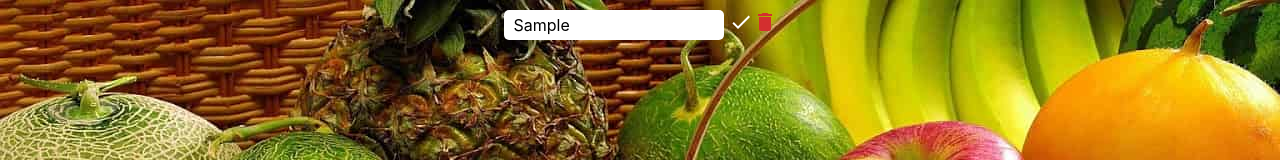
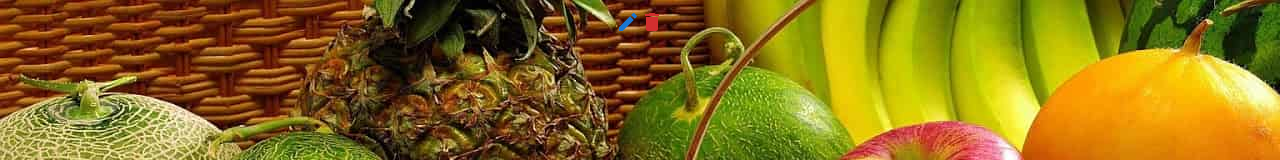
Before and after one commit to getulio-souza/app_frexco, a React (Create React App) app: page / in a window 1280 px wide. Both pictures are taken after typing "Sample" into the empty fields and a click on the button "ADICIONAR". Shown: the top 160 px of the page. Built offline with nearby package versions, Linux system fonts and the light colour scheme.

Commit message:
adicionando botão de editar produto

```diff
--- a/src/App.js
+++ b/src/App.js
@@ -2,11 +2,12 @@ import React, { useState } from "react";
 import "./App.css";
 import Form from "./Telas/Produto/formProduct";
 import ProductList from "./Telas/Produto/listProduct";
-import {Container} from "@mui/material"
+import { Container } from "@mui/material";
 
 function App() {
   const [products, setProducts] = useState([]);
   const [inputText, setInputText] = useState("");
+  const [editProduct, setEditProduct] = useState(null);
 
   return (
     <Container>
@@ -15,8 +16,14 @@ function App() {
         products={products}
         setProducts={setProducts}
         setInputText={setInputText}
+        editProduct={editProduct}
+        setEditProduct ={setEditProduct}
       />
-      <ProductList SetProducts ={setProducts} products={products}/>
+      <ProductList
+        setProducts={setProducts}
+        products={products}
+        setEditProduct={setEditProduct}
+      />
     </Container>
   );
 }
--- a/src/Telas/Produto/Product.js
+++ b/src/Telas/Produto/Product.js
@@ -1,18 +1,36 @@
 import React from "react";
 import CheckIcon from "@mui/icons-material/Check";
 import DeleteIcon from "@mui/icons-material/Delete";
+import EditIcon from '@mui/icons-material/Edit';
 
-const Product = ({ text, product, products, setProducts }) => {
-  //Removendo alimentos adicionados
+const Product = ({ text, product, products, setProducts, setEditProduct }) => {
+
+  //Removendo alimentos
   const deleteHandler = () => {
     setProducts(products.filter((el) => el.id !== product.id));
-  };
+    };
+
+    //adicionando alimentos
+    const completeHandler = () => {
+        setProducts(products.map(item => {
+            if (item.id === product.id) {
+                return {
+                    ...item, completed: !item.completed,
+                }
+            }
+            return item;
+        }))
+  }
+  //editando alimentos
 
   return (
     <section className="product">
-      <li className="product_item">{text}</li>
-      <div className="check_btn">
+      {/* <li className={`product_item ${product.completed ? "completed" : "" }`}>{text}</li>
+      <div onClick={completeHandler} className="check_btn">
         <CheckIcon />
+      </div> */}
+      <div className="edit_btn" onClick={()=> handleEdit(product)}>
+        <EditIcon color="primary" />
       </div>
       <div className="delete_btn" onClick={deleteHandler}>
         <DeleteIcon color="error" />
--- a/src/Telas/Produto/listProduct.js
+++ b/src/Telas/Produto/listProduct.js
@@ -1,17 +1,18 @@
 import React from "react";
 import Product from "./Product";
 
-const ProductList = ({ products, setProducts }) => {
+const ProductList = ({ products, setProducts, setEditProduct }) => {
   return (
     <div className="product_container">
       <div className="product_list">
         {products.map((product) => (
           <Product
-            SetProducts={setProducts}
+            setProducts={setProducts}
             products={products}
             key={product.id}
             product={product}
             text={product.text}
+
           />
         ))}
       </div>
```
Lines whose indentation alone changed are shown as unchanged.
